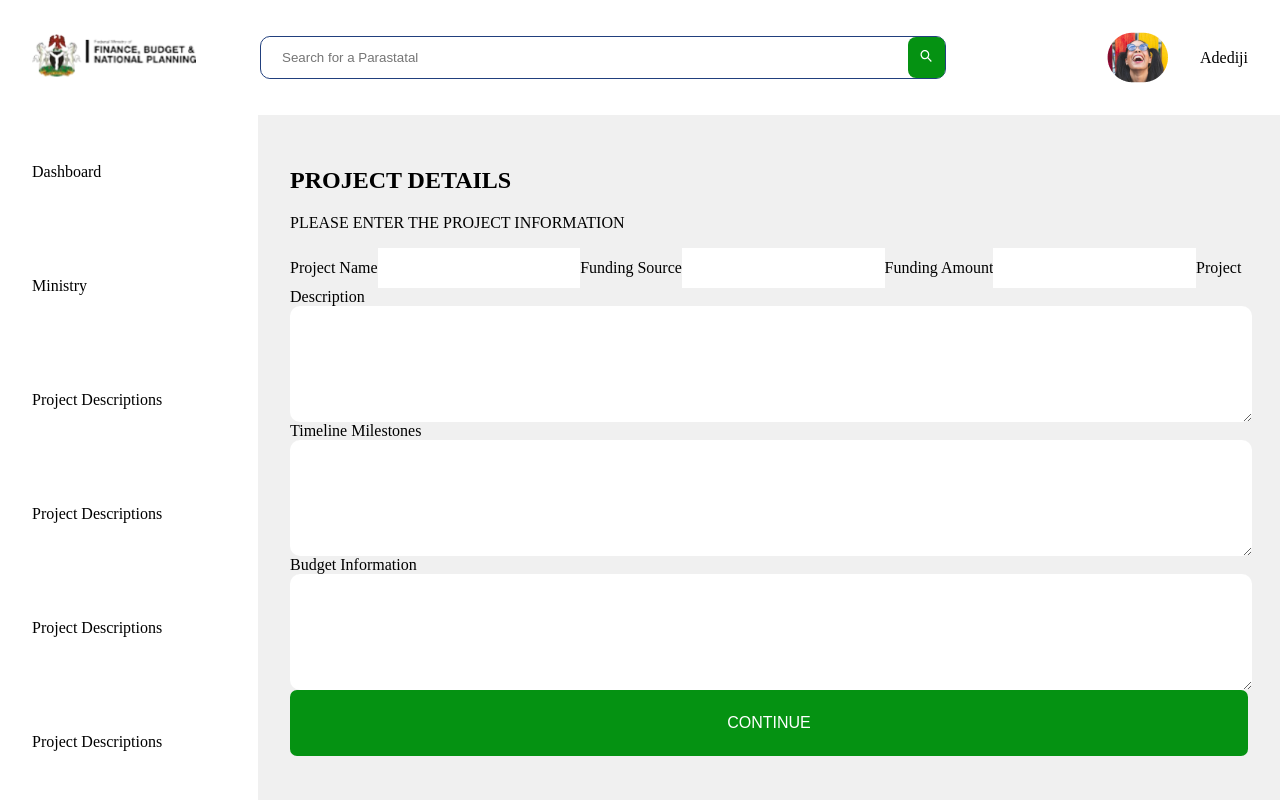
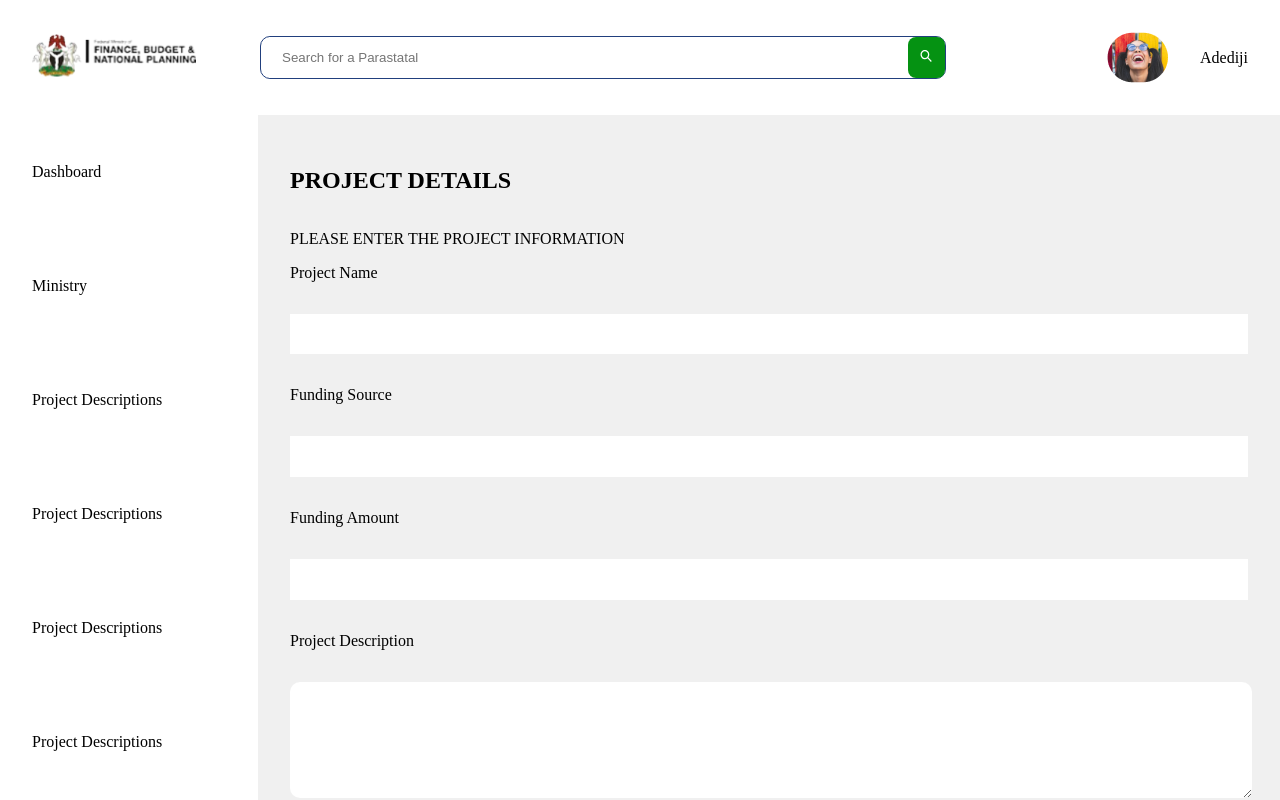
Before and after one commit to KoneeVibes/mof, a React (Create React App) app: page /registration/project in a window 1280 px wide. Shown: the top 800 px of the page. Built offline with nearby package versions, Linux system fonts and the light colour scheme; a small style sheet from the web is missing.

Commit message:
Project Registration CSS

```diff
--- a/src/containers/projectregistrationarea/index.js
+++ b/src/containers/projectregistrationarea/index.js
@@ -1,15 +1,13 @@
 import { TextAreaWrapper } from "../../components/formfields/textarea/styled";
 import { Dashboard } from "../dashboard";
 import { ProjectRegistrationAreaWrapper } from "./styled";
-import {BaseInputWrapper} from "../../components/formfields/input/styled"
-import {BaseButton} from "../../components/buttons/styled"
+import { BaseInputWrapper } from "../../components/formfields/input/styled"
+import { BaseButton } from "../../components/buttons/styled"
 
 export const ProjectRegistrationArea = () => {
     return (
         <Dashboard>
             <ProjectRegistrationAreaWrapper>
-                {
-                <div className="project-details-form-div">
                 <h2>PROJECT DETAILS</h2>
                 <p>PLEASE  ENTER THE PROJECT INFORMATION</p>
                 <form>
@@ -27,8 +25,6 @@ export const ProjectRegistrationArea = () => {
                     <TextAreaWrapper />
                     <BaseButton type="submit">Continue</BaseButton>
                 </form>
-                </div>
-                }
             </ProjectRegistrationAreaWrapper>
         </Dashboard>
     )
--- a/src/containers/projectregistrationarea/styled.js
+++ b/src/containers/projectregistrationarea/styled.js
@@ -1,7 +1,16 @@
 import styled from "styled-components";
 
 export const ProjectRegistrationAreaWrapper = styled.form(() => {
-    return`
+    return `
+        display: flex;
+        flex-direction: column;
+        justify-content: center;
+        align-items: flexStart;
 
+        form{
+            display: flex;
+            flex-direction: column;
+            gap: var(--flexGap);
+        }
     `
 })
--- a/src/pages/auth/index.js
+++ b/src/pages/auth/index.js
@@ -34,7 +34,7 @@ export const Auth = () => {
                             <input type="checkbox" checked={passwordVisible} onChange={togglepasswordVisibility} style={{display: "none", marginRight: "5px"}}/>
                              SHOW</label>
                         </div>
-                        <a href="/" class="forgotPassword">FORGOT PASSWORD?</a>
+                        <a href="/" className="forgotPassword">FORGOT PASSWORD?</a>
                         <BaseButton type="submit">LOG IN</BaseButton>
                     </form>
                 </div>
```
Lines whose indentation alone changed are shown as unchanged.
